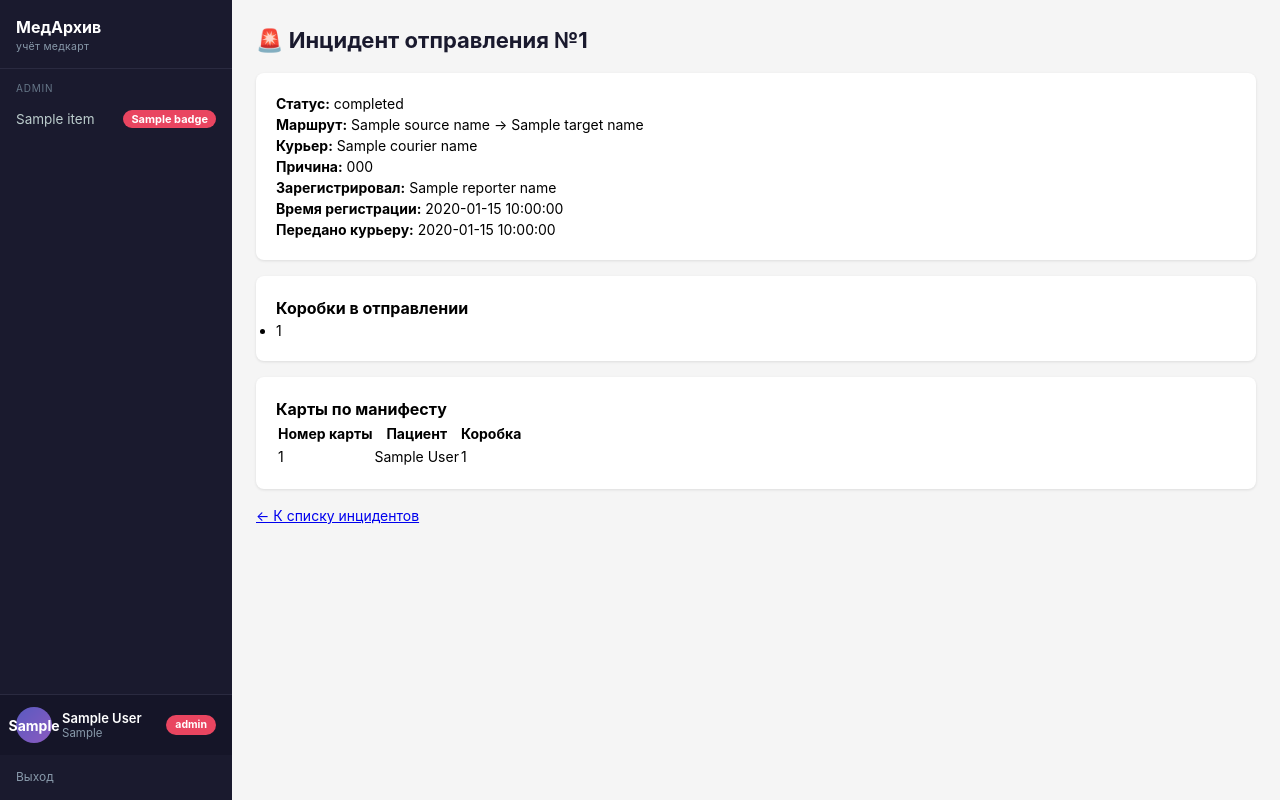
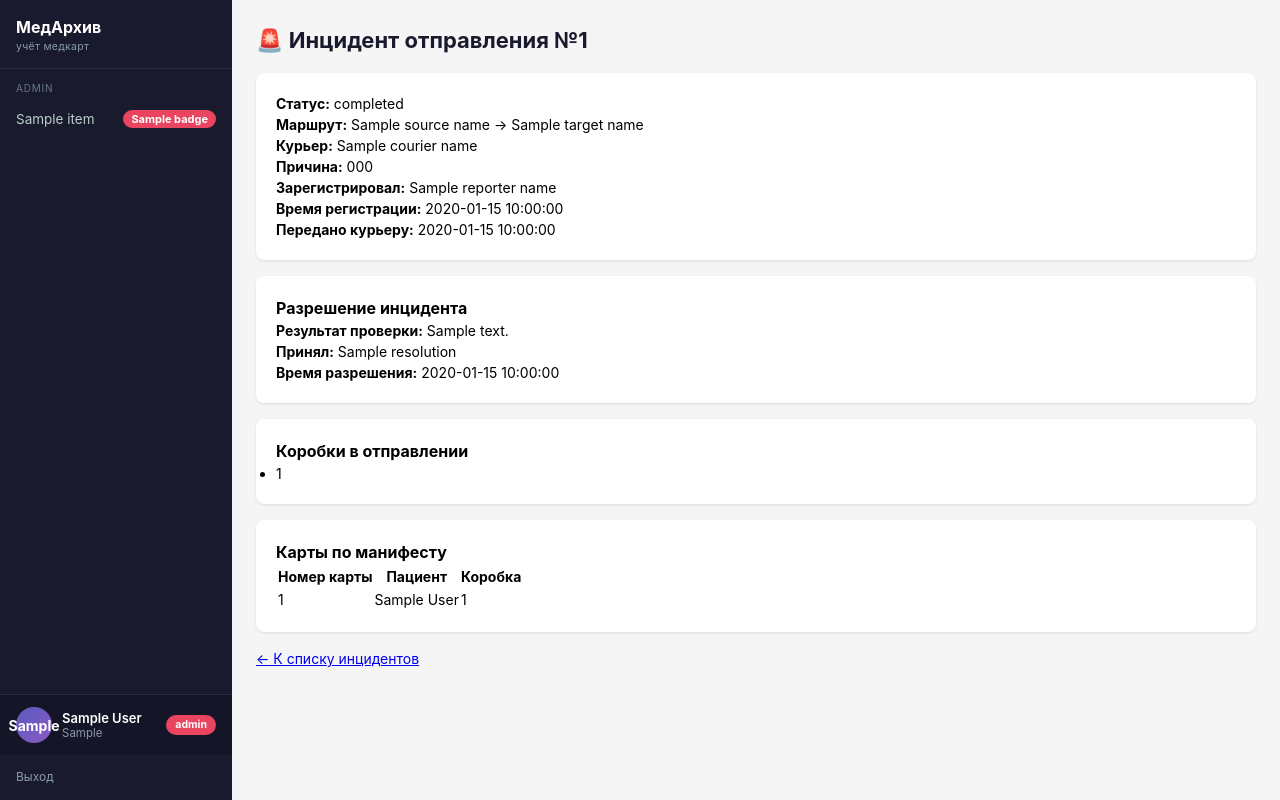
Before and after one commit to destorrr/medarchive, a FastAPI app: template src/medarchive/templates/admin/postgresql_incident_detail.html in a window 1280 px wide. Run offline with FastAPI, Linux system fonts and the light colour scheme; the template is opened without the code that fills it: most values are stand-ins (such as "Sample title", 1, 10 or a date in 2020); some libraries are stand-ins or nearby versions.

Commit message:
ui: display incident resolution audit details

```diff
--- a/src/medarchive/templates/admin/postgresql_incident_detail.html
+++ b/src/medarchive/templates/admin/postgresql_incident_detail.html
@@ -10,6 +10,14 @@
     <p><strong>Время регистрации:</strong> {{ shipment.exception_at }}</p>
     <p><strong>Передано курьеру:</strong> {{ shipment.handed_over_at }}</p>
 </div>
+{% if resolution %}
+<div class="card">
+    <h2 style="font-size:16px;">Разрешение инцидента</h2>
+    <p><strong>Результат проверки:</strong> {{ resolution.note or "—" }}</p>
+    <p><strong>Принял:</strong> {{ resolution.actor_name or "—" }}</p>
+    <p><strong>Время разрешения:</strong> {{ resolution.occurred_at }}</p>
+</div>
+{% endif %}
 <div class="card">
     <h2 style="font-size:16px;">Коробки в отправлении</h2>
     {% if boxes %}
```
